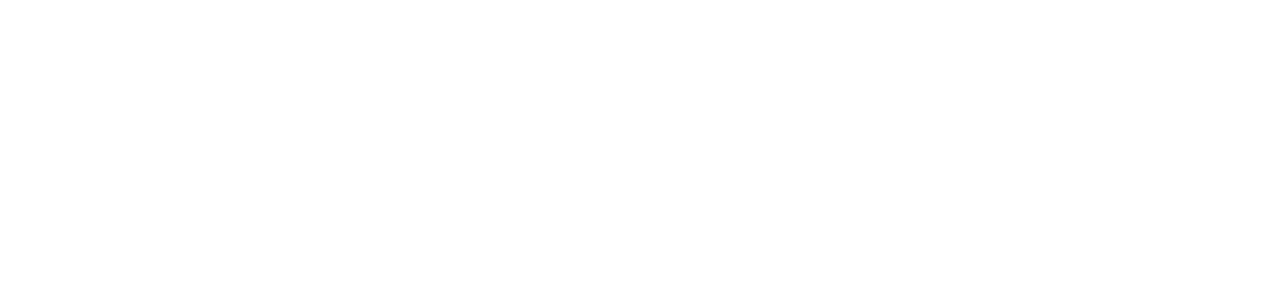
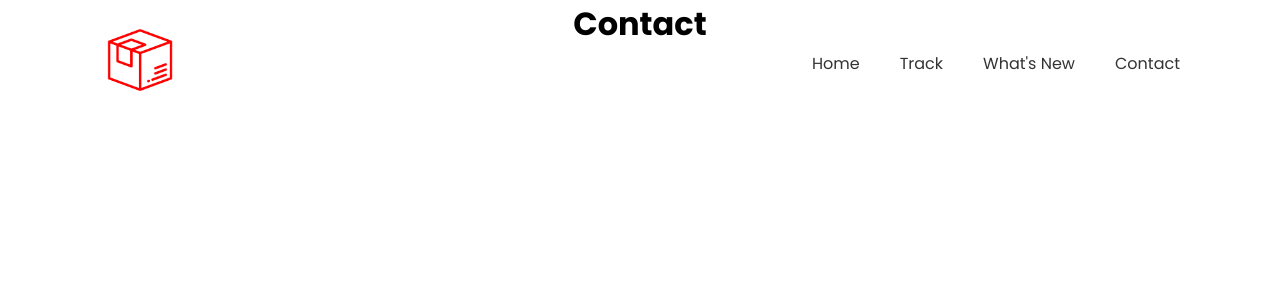
Before and after one commit to BogdanBargaoanu/ExpressParcel, a React (Create React App) app in the folder client-app/: page /contact in a window 1280 px wide. Before the commit this address had no page. Shown: the top 300 px of the page. Built offline with nearby package versions, Linux system fonts and the light colour scheme.

Commit message:
Add Contact component and update routing in App

```diff
--- a/client-app/src/App.js
+++ b/client-app/src/App.js
@@ -3,6 +3,7 @@
 import Dashboard from './Components/Dashboard/Dashboard';
 import AwbTrack from './Components/AwbTrack/AwbTrack';
 import Track from './Components/Track/Track';
+import Contact from './Components/Contact/Contact';
 import { BrowserRouter as Router, Route, Routes } from 'react-router-dom';
 import 'react-loading-skeleton/dist/skeleton.css';
 
@@ -14,6 +15,7 @@
           <Route path="/" element={<Dashboard />} />
           <Route path="/awbtrack" element={<AwbTrack />} />
           <Route path="/track" element={<Track />} />
+          <Route path="/contact" element={<Contact />} />
         </Routes>
       </Router>
     </div>
--- /dev/null
+++ b/client-app/src/Components/Contact/Contact.jsx
@@ -0,0 +1,26 @@
+import React, { useState, useCallback, useEffect } from 'react';
+import logo from '../Assets/logo.png';
+import axios from 'axios';
+import { useNavigate } from 'react-router-dom';
+import './Contact.css';
+
+const Contact = () => {
+    const navigate = useNavigate();
+
+    return (
+        <div class="container-track">
+            <h1>Contact</h1>
+            <header>
+                <a href="#" onClick={(e) => { e.preventDefault(); navigate('/') }}><img src={logo} className="logo" /> </a>
+                <ul>
+                    <li><a href="#" onClick={(e) => { e.preventDefault(); navigate('/') }}>Home</a></li>
+                    <li><a href="#" onClick={(e) => { e.preventDefault(); navigate('/track') }}>Track</a></li>
+                    <li><a href="#" onClick={(e) => { e.preventDefault(); alert('To be added in the future...') }}>What's New</a></li>
+                    <li><a href="#" onClick={(e) => { e.preventDefault(); navigate('/contact') }}>Contact</a></li>
+                </ul>
+            </header>
+        </div>
+    )
+}
+
+export default Contact;
```
Also changed, not shown: client-app/src/Components/Contact/Contact.css (added).
